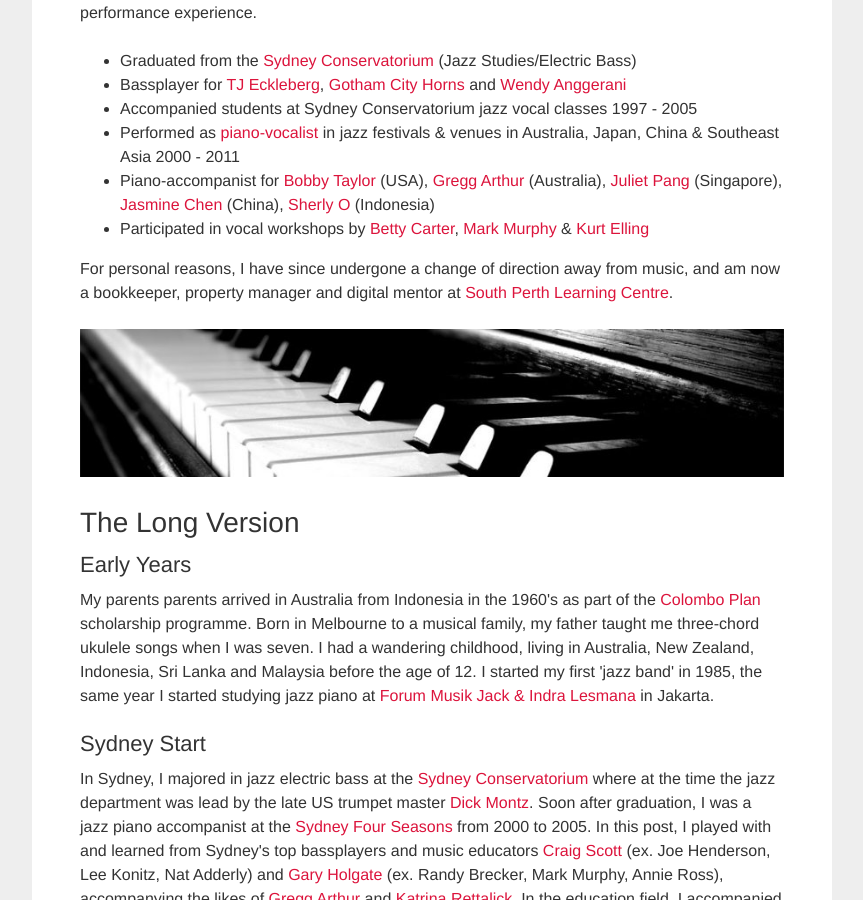
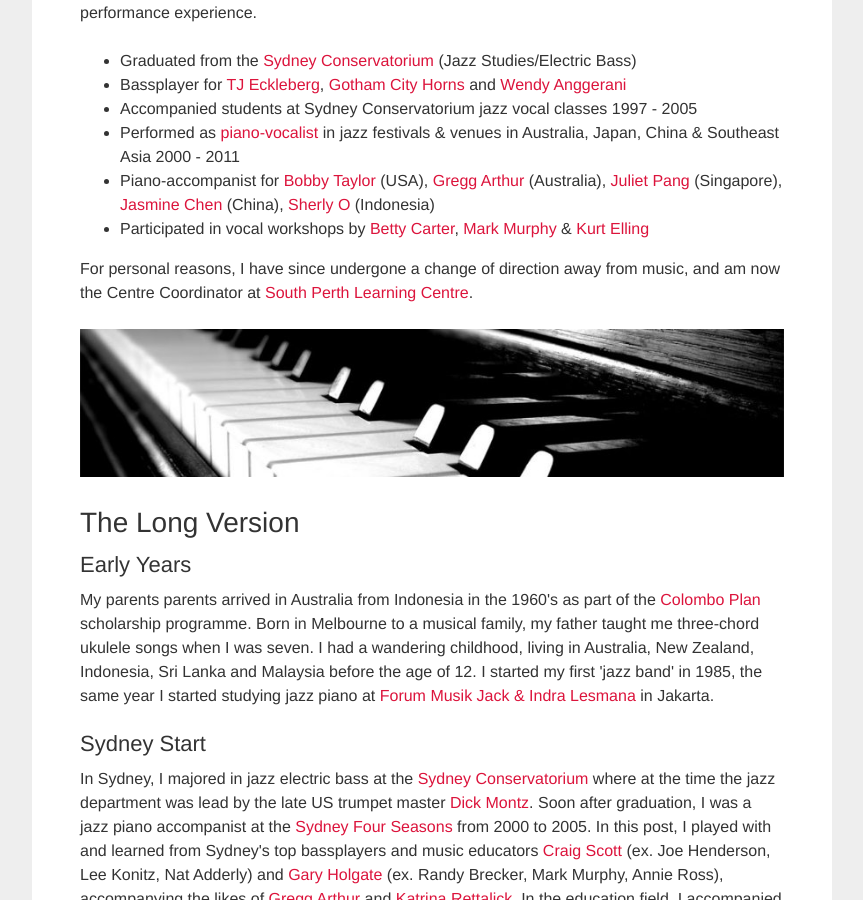
Before and after one commit to didijazz/didijazz.github.io, a Jekyll site: the page built from about/index.html, in a window 1280 px wide and 900 px high, scrolled down 301 px. Shown: the whole window, without its empty margins (208-1071 px from the left). Built offline with Jekyll 4.4.1, drawn with Linux system fonts in a browser that asks for light colours.

```diff
--- a/about/index.html
+++ b/about/index.html
@@ -14,7 +14,7 @@
 <li>Piano-accompanist for <a href="https://www.nytimes.com/2017/08/03/arts/music/bobby-taylor-dead-soul-singer-and-mentor-to-jackson-five.html" target="_blank">Bobby Taylor</a> (USA), <a href="http://www.greggarthur.com/" target="_blank">Gregg Arthur</a> (Australia), <a href="http://julietpang.net" target="_blank">Juliet Pang</a> (Singapore), <a href="https://www.facebook.com/jasminechenmusic/" target="_blank">Jasmine Chen</a> (China), <a href="https://id.wikipedia.org/wiki/Sherly_O" target="_blank">Sherly O</a> (Indonesia)</li>
 <li>Participated in vocal workshops by <a href="https://en.wikipedia.org/wiki/Betty_Carter" target="_blank">Betty Carter</a>, <a href="https://en.wikipedia.org/wiki/Mark_Murphy_%28singer%29" target="_blank">Mark Murphy</a> &amp; <a href="https://en.wikipedia.org/wiki/Kurt_Elling" target="_blank">Kurt Elling</a></li>
 </ul>
-<p>For personal reasons, I have since undergone a change of direction away from music, and am now a bookkeeper, property manager and digital mentor at <a href="http://splc.org.au/" target="_blank">South Perth Learning Centre</a>.</p>
+<p>For personal reasons, I have since undergone a change of direction away from music, and am now the Centre Coordinator at <a href="http://splc.org.au/" target="_blank">South Perth Learning Centre</a>.</p>
 <p><img class=img-responsive src="/img/pianofestbanner800px.jpg" alt=""></p>
 <h2><a id="The_Long_Version_12"></a>The Long Version</h2>
 
```
